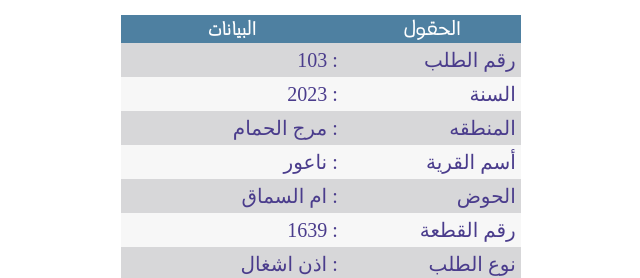
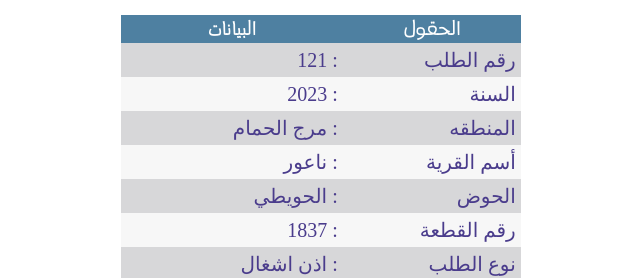
Before and after one commit to bushraAD98/Project, a website: page index.html in a window 1280 px wide. Shown: the part 449-727 px from the top of the page, 319-959 px from the left. Drawn offline with Linux system fonts and the light colour scheme.

Commit message:
farej2 added

```diff
--- a/index.html
+++ b/index.html
@@ -49,7 +49,7 @@
                     <th scope="col">البيانات</th>
                     <th scope="col">الحقول</th>
                 <tr align="right" valign="middle" style="color:#4A3C8C;background-color:#D7D7D9;">
-                    <td> 103 :</td>
+                    <td> 121 :</td>
 
                     <td> رقم الطلب</td>
                 </tr>
@@ -67,12 +67,12 @@
                     <td>أسم القرية</td>
                 </tr>
                 <tr align="right" valign="middle" style="color:#4A3C8C;background-color:#D7D7D9;">
-                    <td>       ام السماق       :</td>
+                    <td>       الحويطي        :</td>
                     <td>الحوض</td>
                 </tr>
 
                 <tr align="right" valign="middle" style="color:#4A3C8C;background-color:#F7F7F7;">
-                    <td>1639 :</td>
+                    <td>1837 :</td>
                     <td>رقم القطعة</td>
                 </tr>
 
```
Also changed, not shown: 1 other file.
